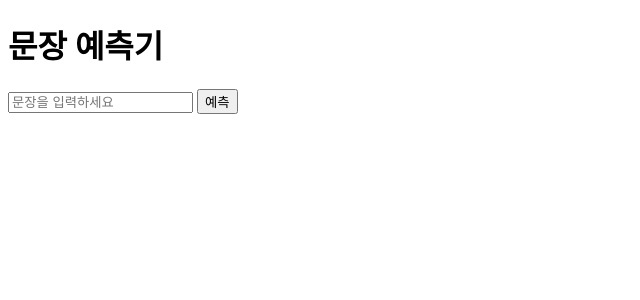
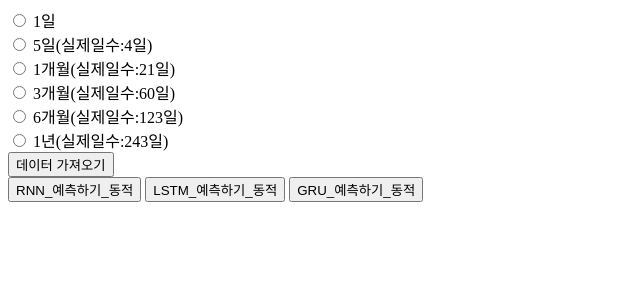
Before and after one commit to Ihan0316/Django_busanit501_Test, a Flask app: page / in a window 1280 px wide. Shown: the top 300 px of the page, without its empty margins (0-640 px from the left). Run offline with Flask 3, Linux system fonts and the light colour scheme.

Commit message:
6교시, RNN 주가예측 플라스크 서버 작업 중

```diff
--- a/FlaskProject-CNN-Test/app.py
+++ b/FlaskProject-CNN-Test/app.py
@@ -1,168 +1,239 @@
-import os
+from flask import Flask, request, jsonify, render_template
 import torch
+import numpy as np
 import torch.nn as nn
-import torch.optim as optim
-import torch.nn.functional as F
-import torchvision.transforms as transforms
-from flask import Flask, request, jsonify, render_template
-from PIL import Image
-from torch.utils.data import Dataset, DataLoader
+import yfinance as yf
+from sklearn.preprocessing import MinMaxScaler
+import torch.serialization
 
-# Flask 앱 생성
 app = Flask(__name__)
 
-##############################################################
-import json
-import re
 
-# ✅ JSON 파일 읽기
-file_path = os.path.join(app.root_path, "트럼프_naver_news.json")
+# 모델 및 스케일러 로드
+class StockPredictorRNN(nn.Module):  # 간단한 RNN 기반 주식 예측 모델 정의
+    def __init__(self, input_size=4, hidden_size=64, num_layers=1, output_size=1):
+        super(StockPredictorRNN, self).__init__()
+        self.hidden_size = hidden_size
+        self.num_layers = num_layers
+        self.rnn = nn.RNN(input_size, hidden_size, num_layers, batch_first=True)
+        self.fc = nn.Linear(hidden_size, output_size)
 
-with open(file_path, "r", encoding="utf-8") as file:
-    news_data = json.load(file)  # JSON 데이터 로드
-##############################################################
-
-# ✅ 한국어 문장 예제 데이터셋
-corpus = [
-    "나는 너를 사랑해",
-    "나는 코딩을 좋아해",
-    "너는 나를 좋아해",
-    "너는 파이썬을 공부해",
-    "우리는 인공지능을 연구해",
-    "딥러닝은 재미있어",
-    "파이썬은 강력해",
-    "나는 자연어처리를 공부해",
-]
-
-
-##############################################################
-# ✅ JSON 데이터에서 'title' 값만 추출하고 한글만 남기기
-def extract_korean(text):
-    """문장에서 한글만 남기는 함수"""
-    return re.sub(r"[^ㄱ-ㅎ가-힣 ]+", " ", text)
-
-news_titles = [extract_korean(item["title"]) for item in news_data if "title" in item]
-
-# ✅ corpus에 한글만 남긴 뉴스 제목 추가
-corpus.extend(news_titles)
-
-# ✅ 결과 출력
-print("📌 최종 corpus 리스트:")
-print(corpus)
-##############################################################
-
-# ✅ 단어 사전 만들기
-word_list = list(set(" ".join(corpus).split()))
-word_dict = {w: i for i, w in enumerate(word_list)}
-idx_dict = {i: w for w, i in word_dict.items()}
-
-# ✅ 최대 문장 길이 설정
-max_len = max(len(s.split()) for s in corpus)
-
-# ✅ 모델 정의
-class RNNTextModel(nn.Module):
-    def __init__(self, vocab_size, embed_size, hidden_size, num_classes):
-        super(RNNTextModel, self).__init__()
-        self.embedding = nn.Embedding(vocab_size, embed_size)  # 단어 임베딩
-        self.rnn = nn.RNN(embed_size, hidden_size, batch_first=True)
-        self.fc = nn.Linear(hidden_size, num_classes)
-
-    def forward(self, x):
-        x = self.embedding(x)
-        out, _ = self.rnn(x)
-        out = self.fc(out[:, -1, :])  # 마지막 시점의 RNN 출력을 사용
-        return out
-
-# ✅ LSTM 모델 정의
-class LSTMTextModel(nn.Module):
-    def __init__(self, vocab_size, embed_size, hidden_size, num_classes):
-        super(LSTMTextModel, self).__init__()
-        self.embedding = nn.Embedding(vocab_size, embed_size)  # 단어 임베딩
-        self.lstm = nn.LSTM(embed_size, hidden_size, batch_first=True)
-        self.fc = nn.Linear(hidden_size, num_classes)
-
-    def forward(self, x):
-        x = self.embedding(x)
-        out, _ = self.lstm(x)
-        out = self.fc(out[:, -1, :])  # 마지막 시점의 LSTM 출력을 사용
-        return out
-
-# ✅ GRU 모델 정의
-class GRUTextModel(nn.Module):
-    def __init__(self, vocab_size, embed_size, hidden_size, num_classes):
-        super(GRUTextModel, self).__init__()
-        self.embedding = nn.Embedding(vocab_size, embed_size)  # 단어 임베딩
-        self.gru = nn.GRU(embed_size, hidden_size, batch_first=True)
-        self.fc = nn.Linear(hidden_size, num_classes)
-
-    def forward(self, x):
-        x = self.embedding(x)
-        out, _ = self.gru(x)
-        out = self.fc(out[:, -1, :])  # 마지막 시점의 GRU 출력을 사용
+    def forward(self, x):  # 순전파 정의
+        h0 = torch.zeros(self.num_layers, x.size(0), self.hidden_size).to(x.device)  # 초기 은닉 상태 정의
+        out, _ = self.rnn(x, h0)  # RNN 레이어로 데이터 처리, out 모양 예시: [배치 크기, 시퀀스 길이, 은닉 크기] (예: [64, 60, 50])
+        out = self.fc(out[:, -1, :])  # 마지막 시퀀스의 은닉 상태로 최종 출력값 생성, out 모양 예시: [배치 크기, 1] (예: [64, 1])
         return out
 
 
-# ✅ 저장된 모델 불러오기 함수
-def load_model(model_path, vocab_size, embed_size, hidden_size, num_classes):
-    # model = RNNTextModel(vocab_size, embed_size, hidden_size, num_classes)
-    # model = LSTMTextModel(vocab_size, embed_size, hidden_size, num_classes)
-    model = GRUTextModel(vocab_size, embed_size, hidden_size, num_classes)
-    model.load_state_dict(torch.load(model_path, map_location=torch.device("cpu")))
-    model.eval()
-    return model
+# 모델 로드
+model = StockPredictorRNN()  # 모델 인스턴스 생성
+model.load_state_dict(torch.load('./model/samsungStock_250321.pth', map_location=torch.device('cpu')))  # 모델 가중치 로드
+model.eval()  # 평가 모드로 설정
+
+# 스케일러 로드
+scaler = torch.load('./model/scaler_250321.pth', map_location=torch.device('cpu'),weights_only=False)  # 데이터 스케일러 로드
 
 
-# ✅ 모델 로드
-# model_path = "model/rnn_korean_model.pth"
-# model_path = "model/rnn_news_model.pth"
-# model_path = "model/lstm_news_model2.pth"
-model_path = "model/GRU_news_model.pth"
-model = load_model(model_path, len(word_dict), 10, 16, len(word_dict))
+# ======================================================================================================================
+# 추가1: LSTM 모델 정의
+# class LSTMModel(nn.Module):  # PyTorch의 LSTM 모델 클래스 정의
+#     def __init__(self, input_size=4, hidden_size=128, output_size=1, num_layers=2, dropout=0.3):
+#         super(LSTMModel, self).__init__()  # nn.Module의 생성자 호출
+#         self.lstm = nn.LSTM(input_size, hidden_size, num_layers, batch_first=True, dropout=dropout)  # LSTM 레이어 정의
+#         self.fc = nn.Linear(hidden_size, output_size)  # 완전 연결 레이어 정의
+#         self.relu = nn.ReLU()  # 활성화 함수 ReLU 정의
+#
+#     def forward(self, x):  # 순전파 함수 정의
+#         lstm_out, _ = self.lstm(x)  # LSTM의 출력 계산, lstm_out 모양 예시: [배치 크기, 시퀀스 길이, 은닉 크기] (예: [64, 60, 128])
+#         last_out = lstm_out[:, -1, :]  # 마지막 시퀀스의 출력을 선택, last_out 모양 예시: [배치 크기, 은닉 크기] (예: [64, 128])
+#         out = self.fc(self.relu(last_out))  # ReLU 활성화 후 완전 연결 레이어 통과, out 모양 예시: [배치 크기, 출력 크기] (예: [64, 1])
+#         return out
 
 
-# ✅ 문장 예측 함수
-def predict_next_word(sentence):
-    if model is None:
-        return "", 0.0
+# LSTM 모델 로드
+# model2 = LSTMModel()  # LSTM 모델 인스턴스 생성
+# model2.load_state_dict(
+#     torch.load('./model/7-samsungStock_LSTM_60days_basic.pth', map_location=torch.device('cpu')))  # 모델 가중치 로드
+# model2.eval()  # 평가 모드로 설정
+# scaler = torch.load('./model/7-scaler_LSTM_60days_basic.pth')  # 스케일러 로드
+#
 
-    model.eval()  # ✅ 평가 모드 설정
-    words = sentence.strip().split()  # ✅ 불필요한 공백 제거
-    input_seq = [word_dict[w] for w in words if w in word_dict]
-
-    # ✅ 패딩 추가 (길이를 맞추기 위해)
-    input_padded = input_seq + [0] * (max_len - len(input_seq))
-    device = next(model.parameters()).device  # ✅ 모델이 위치한 장치 확인
-    input_tensor = torch.tensor([input_padded], dtype=torch.long).to(device)
-
-    # ✅ 모델 예측
-    with torch.no_grad():
-        output = model(input_tensor)
-        probabilities = F.softmax(output[0], dim=0)
-        predicted_idx = torch.argmax(probabilities).item()
-        confidence = probabilities[predicted_idx].item()
-
-    predicted_word = idx_dict[predicted_idx]
-    return predicted_word, confidence
+# ======================================================================================================================
+# 추가2: GRU 모델 정의
+# class GRUModel(nn.Module):  # PyTorch를 사용하여 GRU(Gated Recurrent Unit) 모델을 정의합니다
+#     def __init__(self, input_size=4, hidden_size=64, num_layers=1, output_size=1):
+#         super(GRUModel, self).__init__()  # nn.Module의 생성자 호출
+#         self.gru = nn.GRU(input_size, hidden_size, num_layers, batch_first=True)  # GRU 레이어 정의
+#         self.fc = nn.Linear(hidden_size, output_size)  # 완전 연결 레이어 정의
+#
+#     def forward(self, x):  # 순전파 정의
+#         out, _ = self.gru(x)  # GRU 레이어를 통해 입력 처리, out 모양 예시: [배치 크기, 시퀀스 길이, 은닉 크기] (예: [64, 60, 64])
+#         out = self.fc(out[:, -1])  # 마지막 시퀀스 은닉 상태로 선형 레이어에 전달, out 모양 예시: [배치 크기, 출력 크기] (예: [64, 1])
+#         return out
 
 
-# ✅ 웹페이지 렌더링
-@app.route("/")
-def index():
-    return render_template("index.html")
+# GRU 모델 로드
+# model3 = GRUModel()  # GRU 모델 인스턴스 생성
+# model3.load_state_dict(torch.load('./model/7-samsungStock_GRU.pth', map_location=torch.device('cpu')))  # 모델 가중치 로드
+# model3.eval()  # 평가 모드로 설정
+# scaler = torch.load('./model/7-scaler_GRU.pth')  # 스케일러 로드
 
 
-# ✅ 예측 API
-@app.route("/predict", methods=["POST"])
-def predict():
-    data = request.get_json()
-    sentence = data.get("sentence", "")
-    if not sentence:
-        return jsonify({"error": "No sentence provided"}), 400
-
-    predicted_word, confidence = predict_next_word(sentence)
-    return jsonify({"predicted_word": predicted_word, "confidence": round(confidence * 100, 2)})
+@app.route('/')
+def home():  # 홈 페이지 라우트 설정
+    return render_template('index.html')
 
 
-# ✅ Flask 서버 실행
-if __name__ == "__main__":
-    app.run(debug=True)
+# 예측 엔드포인트
+@app.route('/predict1', methods=['POST'])
+def predict1():  # RNN 모델 예측 엔드포인트
+    try:
+        data = request.get_json()  # JSON 데이터에서 입력 값 추출
+        if not data or 'data' not in data or 'period' not in data:  # 데이터 검증
+            return jsonify({"error": "요청에 데이터 또는 기간 정보가 포함되어 있지 않습니다."}), 400
+        input_data = data['data']
+        period = data['period']
+
+        period_days_map = {
+            '1d': 1,
+            '5d': 4,
+            '1mo': 17,
+            '3mo': 58,
+            '6mo': 116,
+            '1y': 239
+        }
+
+        if period not in period_days_map:
+            return jsonify({"error": "지원되지 않는 기간입니다."}), 400
+
+        expected_length = period_days_map[period]
+
+        if not isinstance(input_data, list) or len(input_data) != expected_length:
+            return jsonify({"error": f"잘못된 입력입니다. {expected_length}일치 Open, High, Low, Close 데이터를 제공하세요."}), 400
+
+        input_data = np.array(input_data)  # 입력 데이터 배열 생성
+        input_data = scaler.transform(input_data)  # 스케일러로 정규화
+        input_data = np.expand_dims(input_data, axis=0)  # 배치 차원 추가
+        input_data = torch.Tensor(input_data)
+
+        with torch.no_grad():
+            prediction = model(input_data).item()  # RNN 모델 예측 수행
+
+        prediction = scaler.inverse_transform([[0, 0, 0, prediction]])[0][3]  # 종가 기준으로 역정규화
+
+        return jsonify({"prediction": round(prediction, 2)})
+
+    except Exception as e:
+        return jsonify({"error": "예측 중 오류가 발생했습니다.", "details": str(e)}), 500
+
+
+# LSTM 예측 엔드포인트
+# @app.route('/predict2', methods=['POST'])
+# def predict2():
+#     try:
+#         data = request.get_json()  # JSON 데이터에서 입력 값 추출
+#         if not data or 'data' not in data or 'period' not in data:
+#             return jsonify({"error": "요청에 데이터 또는 기간 정보가 포함되어 있지 않습니다."}), 400
+#         input_data = data['data']
+#         period = data['period']
+#
+#         period_days_map = {
+#             '1d': 1,
+#             '5d': 4,
+#             '1mo': 17,
+#             '3mo': 58,
+#             '6mo': 116,
+#             '1y': 239
+#         }
+#
+#         if period not in period_days_map:
+#             return jsonify({"error": "지원되지 않는 기간입니다."}), 400
+#
+#         expected_length = period_days_map[period]
+#
+#         if not isinstance(input_data, list) or len(input_data) != expected_length:
+#             return jsonify({"error": f"잘못된 입력입니다. {expected_length}일치 Open, High, Low, Close 데이터를 제공하세요."}), 400
+#
+#         input_data = np.array(input_data)  # 입력 데이터 배열 생성
+#         input_data = scaler.transform(input_data)  # 스케일러로 정규화
+#         input_data = np.expand_dims(input_data, axis=0)  # 배치 차원 추가
+#         input_data = torch.Tensor(input_data)
+#
+#         with torch.no_grad():
+#             prediction = model2(input_data).item()  # LSTM 모델 예측 수행
+#
+#         prediction = scaler.inverse_transform([[0, 0, 0, prediction]])[0][3]  # 종가 기준으로 역정규화
+#
+#         return jsonify({"prediction": round(prediction, 2)})
+#
+#     except Exception as e:
+#         return jsonify({"error": "예측 중 오류가 발생했습니다.", "details": str(e)}), 500
+
+
+# GRU 예측 엔드포인트
+# @app.route('/predict3', methods=['POST'])
+# def predict3():
+#     try:
+#         data = request.get_json()  # JSON 데이터에서 입력 값 추출
+#         if not data or 'data' not in data or 'period' not in data:
+#             return jsonify({"error": "요청에 데이터 또는 기간 정보가 포함되어 있지 않습니다."}), 400
+#         input_data = data['data']
+#         period = data['period']
+#
+#         period_days_map = {
+#             '1d': 1,
+#             '5d': 4,
+#             '1mo': 17,
+#             '3mo': 58,
+#             '6mo': 116,
+#             '1y': 239
+#         }
+#
+#         if period not in period_days_map:
+#             return jsonify({"error": "지원되지 않는 기간입니다."}), 400
+#
+#         expected_length = period_days_map[period]
+#
+#         if not isinstance(input_data, list) or len(input_data) != expected_length:
+#             return jsonify({"error": f"잘못된 입력입니다. {expected_length}일치 Open, High, Low, Close 데이터를 제공하세요."}), 400
+#
+#         input_data = np.array(input_data)  # 입력 데이터 배열 생성
+#         input_data = scaler.transform(input_data)  # 스케일러로 정규화
+#         input_data = np.expand_dims(input_data, axis=0)  # 배치 차원 추가
+#         input_data = torch.Tensor(input_data)
+#
+#         with torch.no_grad():
+#             prediction = model3(input_data).item()  # GRU 모델 예측 수행
+#
+#         prediction = scaler.inverse_transform([[0, 0, 0, prediction]])[0][3]  # 종가 기준으로 역정규화
+#
+#         return jsonify({"prediction": round(prediction, 2)})
+#
+#     except Exception as e:
+#         return jsonify({"error": "예측 중 오류가 발생했습니다.", "details": str(e)}), 500
+#
+
+# 요청 일수에 따라 동적으로 받기
+@app.route('/get_stock_data', methods=['GET'])
+def get_stock_data():
+    period = request.args.get('period', default='5d')  # 기본 요청 기간 설정
+    ticker = '005930.KS'  # 삼성전자 종목 코드
+    data = yf.download(ticker, period=period, interval='1d')  # 지정된 기간 동안 주식 데이터 가져오기
+
+    data.columns = data.columns.get_level_values(0)  # MultiIndex가 설정된 경우 열 이름 단순화
+
+    if period == '1d':
+        data_subset = data[['Open', 'Low', 'High', 'Close']]  # 1일의 경우 데이터를 그대로 반환
+    else:
+        data_subset = data.iloc[:-1][['Open', 'Low', 'High', 'Close']]  # 나머지 기간은 최근 1일 제외하고 반환
+
+    data_subset = data_subset.reset_index()  # Date 인덱스를 컬럼으로 변환
+    data_subset['Date'] = data_subset['Date'].astype(str)  # Date를 문자열로 변환
+
+    stock_data = data_subset.to_dict(orient='records')  # JSON으로 변환 가능한 딕셔너리로 변환
+
+    return jsonify(stock_data)
+
+
+if __name__ == '__main__':
+    app.run()
--- a/FlaskProject-CNN-Test/templates/index.html
+++ b/FlaskProject-CNN-Test/templates/index.html
@@ -2,28 +2,164 @@
 <html lang="ko">
 <head>
     <meta charset="UTF-8">
-    <title>문장 예측기</title>
-    <script>
-        function predictSentence() {
-            let inputText = document.getElementById("sentenceInput").value;
-            fetch("/predict", {
-                method: "POST",
-                headers: { "Content-Type": "application/json" },
-                body: JSON.stringify({ sentence: inputText })
-            })
+    <title>삼성 주가 예측</title>
+</head>
+<body>
+
+<form id="periodForm">
+    <label><input type="radio" name="period" value="1d"> 1일</label><br>
+    <label><input type="radio" name="period" value="5d"> 5일(실제일수:4일)</label><br>
+    <label><input type="radio" name="period" value="1mo"> 1개월(실제일수:21일)</label><br>
+    <label><input type="radio" name="period" value="3mo"> 3개월(실제일수:60일)</label><br>
+    <label><input type="radio" name="period" value="6mo"> 6개월(실제일수:123일)</label><br>
+    <label><input type="radio" name="period" value="1y"> 1년(실제일수:243일)</label><br>
+    <button type="button" id="fetchDataButton">데이터 가져오기</button>
+</form>
+<!-- 수정 -->
+<button type="button" onclick="makePrediction('RNN')">RNN_예측하기_동적</button>
+<button type="button" onclick="makePrediction('LSTM')">LSTM_예측하기_동적</button>
+<button type="button" onclick="makePrediction('GRU')">GRU_예측하기_동적</button>
+
+
+<!-- 예측 결과 표시, 동적 표시 -->
+<h2 id="predictionResult1"></h2>
+<h2 id="predictionResult2"></h2>
+<h2 id="predictionResult3"></h2>
+<div id="dataContainer"></div>
+
+
+<script>
+
+    // 자동 채우기 다이나믹
+    document.getElementById('fetchDataButton').addEventListener('click', function () {
+        const selectedPeriod = document.querySelector('input[name="period"]:checked');
+        if (!selectedPeriod) {
+            alert('기간을 선택하세요.');
+            return;
+        }
+
+        const periodValue = selectedPeriod.value;
+
+        fetch(`/get_stock_data?period=${periodValue}`)
             .then(response => response.json())
             .then(data => {
-                document.getElementById("result").innerHTML =
-                    `<h3>예측된 단어: ${data.predicted_word} (${data.confidence}%)</h3>`;
+                const container = document.getElementById('dataContainer');
+                container.innerHTML = ''; // 기존 데이터 초기화
+
+                if (data.length === 0) {
+                    container.innerHTML = '<p>데이터가 없습니다.</p>';
+                    return;
+                }
+
+                // 데이터 표시
+                data.forEach((item, index) => {
+                    const dataBlock = document.createElement('div');
+                    dataBlock.innerHTML = `
+                        <h4>${index + 1}번째 날 (${item.Date})</h4>
+                         <p>시작가: <input type="text" name="open_${index + 1}" value="${item.Open}"></p>
+    <p>최소가: <input type="text" name="low_${index + 1}" value="${item.Low}"></p>
+    <p>최대가: <input type="text" name="high_${index + 1}" value="${item.High}"></p>
+    <p>종가: <input type="text" name="close_${index + 1}" value="${item.Close}"></p>
+    <hr>
+                    `;
+                    container.appendChild(dataBlock);
+                });
             })
-            .catch(error => console.error("Error:", error));
+            .catch(error => {
+                console.error('데이터 가져오는 중 오류 발생:', error);
+                alert('데이터를 가져오는 중 오류가 발생했습니다.');
+            });
+    });
+
+
+    // 동적 기간, 예측
+    // 동적 기간, 예측
+function makePrediction(modelType) {
+    // 선택된 기간 확인
+    const selectedPeriod = document.querySelector('input[name="period"]:checked');
+    if (!selectedPeriod) {
+        alert('기간을 선택하세요.');
+        return;
+    }
+
+    const periodValue = selectedPeriod.value;
+    console.log("periodValue : " + periodValue);
+
+    // 기간에 따라 데이터를 수집 (여기서는 최대 2일 예시로)
+    const data = [];
+    const days = getDaysBasedOnPeriod(periodValue); // 기간에 따라 일 수 결정
+    console.log("days : " + days);
+    if (days === 1) {
+        data.push([
+            parseFloat(document.querySelector(`[name="open_1"]`).value) || 0,
+            parseFloat(document.querySelector(`[name="low_1"]`).value) || 0,
+            parseFloat(document.querySelector(`[name="high_1"]`).value) || 0,
+            parseFloat(document.querySelector(`[name="close_1"]`).value) || 0
+        ]);
+    }
+
+    for (let i = 1; i <= days - 1; i++) {
+        data.push([
+            parseFloat(document.querySelector(`[name="open_${i}"]`).value) || 0,
+            parseFloat(document.querySelector(`[name="low_${i}"]`).value) || 0,
+            parseFloat(document.querySelector(`[name="high_${i}"]`).value) || 0,
+            parseFloat(document.querySelector(`[name="close_${i}"]`).value) || 0
+        ]);
+    }
+    console.log(data);
+
+    // 서버로 POST 요청 전송 - modelType에 따라 분기
+    const endpoint = modelType === 'RNN' ? '/predict1' : modelType === 'LSTM' ? '/predict2' : '/predict3';
+    fetch(endpoint, {
+        method: 'POST',
+        headers: {
+            'Content-Type': 'application/json'
+        },
+        body: JSON.stringify({ data: data, period: periodValue })
+    })
+        .then(response => response.json())
+        .then(result => {
+            const resultElementId = endpoint === '/predict1' ? 'predictionResult1' :
+                                    endpoint === '/predict2' ? 'predictionResult2' :
+                                    'predictionResult3';
+            if (result.error) {
+                document.getElementById(resultElementId).innerText = "오류: " + result.error;
+            } else {
+                const modelTypeMessage = endpoint === '/predict1' ? "RNN으로 예측된 종가: " :
+                                         endpoint === '/predict2' ? "LSTM으로 예측된 종가: " :
+                                         "GRU으로 예측된 종가: ";
+                document.getElementById(resultElementId).innerText = modelTypeMessage + result.prediction + " 원";
+            }
+        })
+        .catch(error => {
+            const resultElementId = endpoint === '/predict1' ? 'predictionResult1' :
+                                    endpoint === '/predict2' ? 'predictionResult2' :
+                                    'predictionResult3';
+            document.getElementById(resultElementId).innerText = "예측 요청 중 오류 발생";
+            console.error('Error:', error);
+        });
+}
+
+
+    // 기간에 따른 일 수를 결정하는 함수
+    function getDaysBasedOnPeriod(period) {
+        switch (period) {
+            case '1d':
+                return 1;
+            case '5d':
+                return 5;
+            case '1mo':
+                return 22; // 약 22일로 간주
+            case '3mo':
+                return 60; // 약 60일로 간주
+            case '6mo':
+                return 124; // 약 124일로 간주
+            case '1y':
+                return 244; // 약 244일로 간주
+            default:
+                return 1; // 기본값 (1일)
         }
-    </script>
-</head>
-<body>
-    <h1>문장 예측기</h1>
-    <input type="text" id="sentenceInput" placeholder="문장을 입력하세요">
-    <button onclick="predictSentence()">예측</button>
-    <div id="result"></div>
+    }
+</script>
 </body>
 </html>
```
Also changed, not shown: FlaskProject-CNN-Test/app-rnn-lstm-gru-문장예측-copy.py (added, +168 -0 lines), FlaskProject-CNN-Test/templates/index-rnn-lstm-gru-문장예측-copy.html (added, +29 -0 lines), 2 other files.
